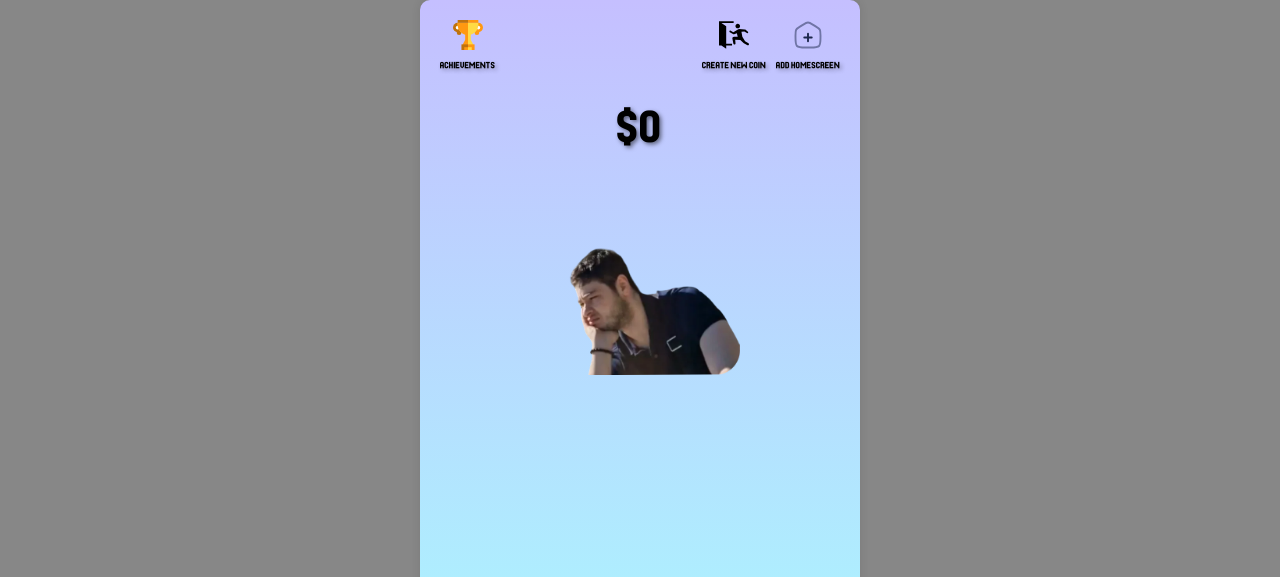
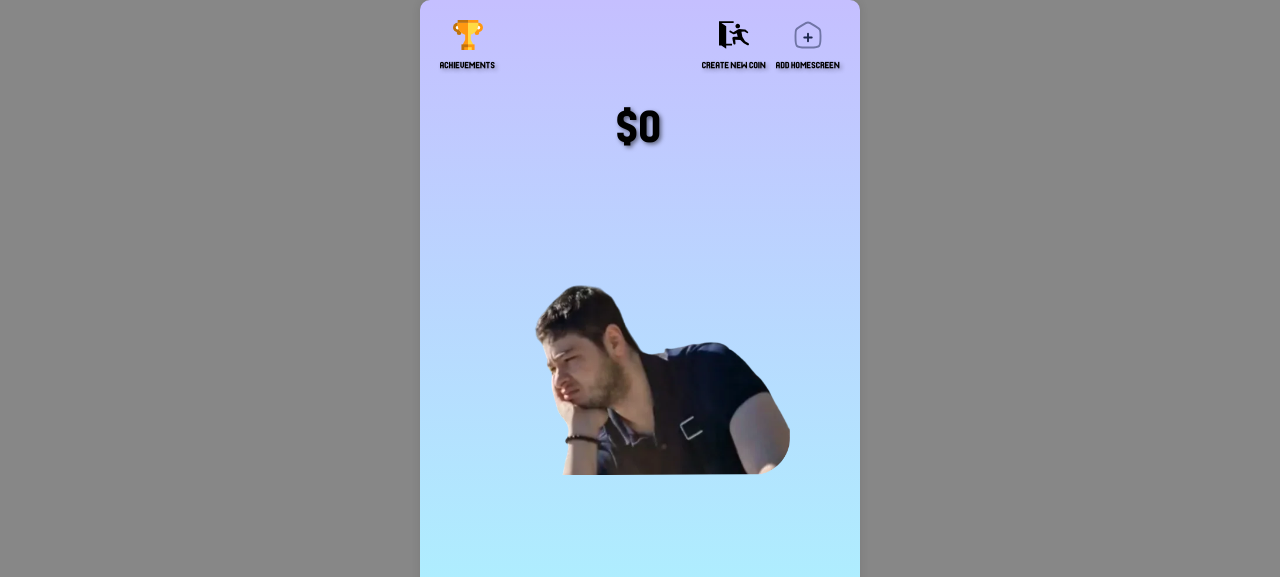
Before and after one commit to DEKOST/help-alim, a plain HTML site: page index.html in a window 1280 px wide. Shown: the top 577 px of the page. Drawn offline with Linux system fonts and the light colour scheme.

Commit message:
Update index.html

```diff
--- a/index.html
+++ b/index.html
@@ -26,7 +26,7 @@
             </div>
         </div>
         <p id="score">$0</p>
-        <img id="gameImage" src="1.png" alt="Game Image" style="display: block; margin: 20px auto; width: 50%;">
+        <img id="gameImage" src="1.png" alt="Game Image" style="display: block; margin: 20px auto; width: 75%;">
         <div style="bottom: 27px; position: absolute; left: 10px; right: 10px;">
             <button id="clickButton" style="display: none">💰 Бабло </button>
             <button id="upgradeButton" style="background-color: blue; color: white;">
```
